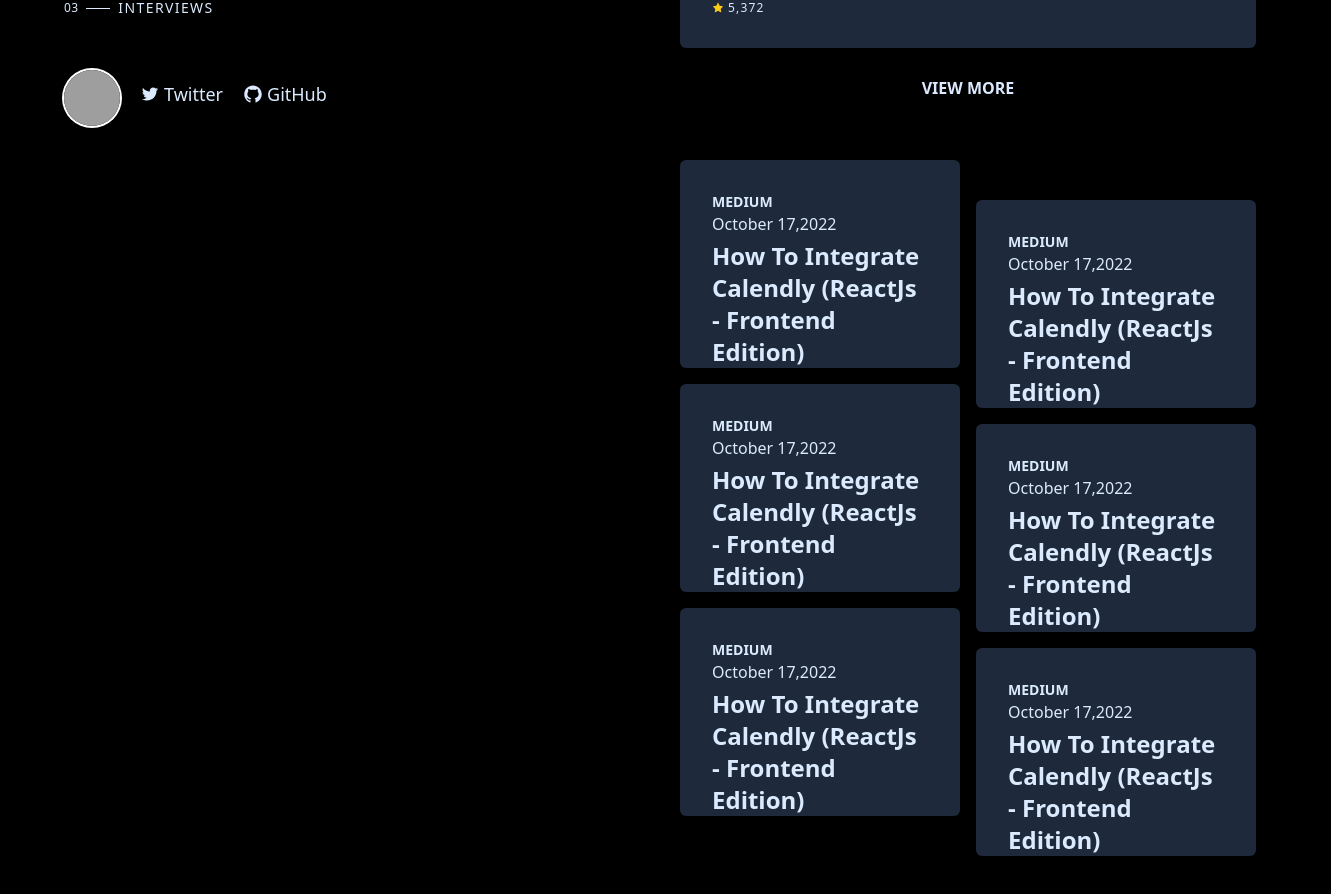
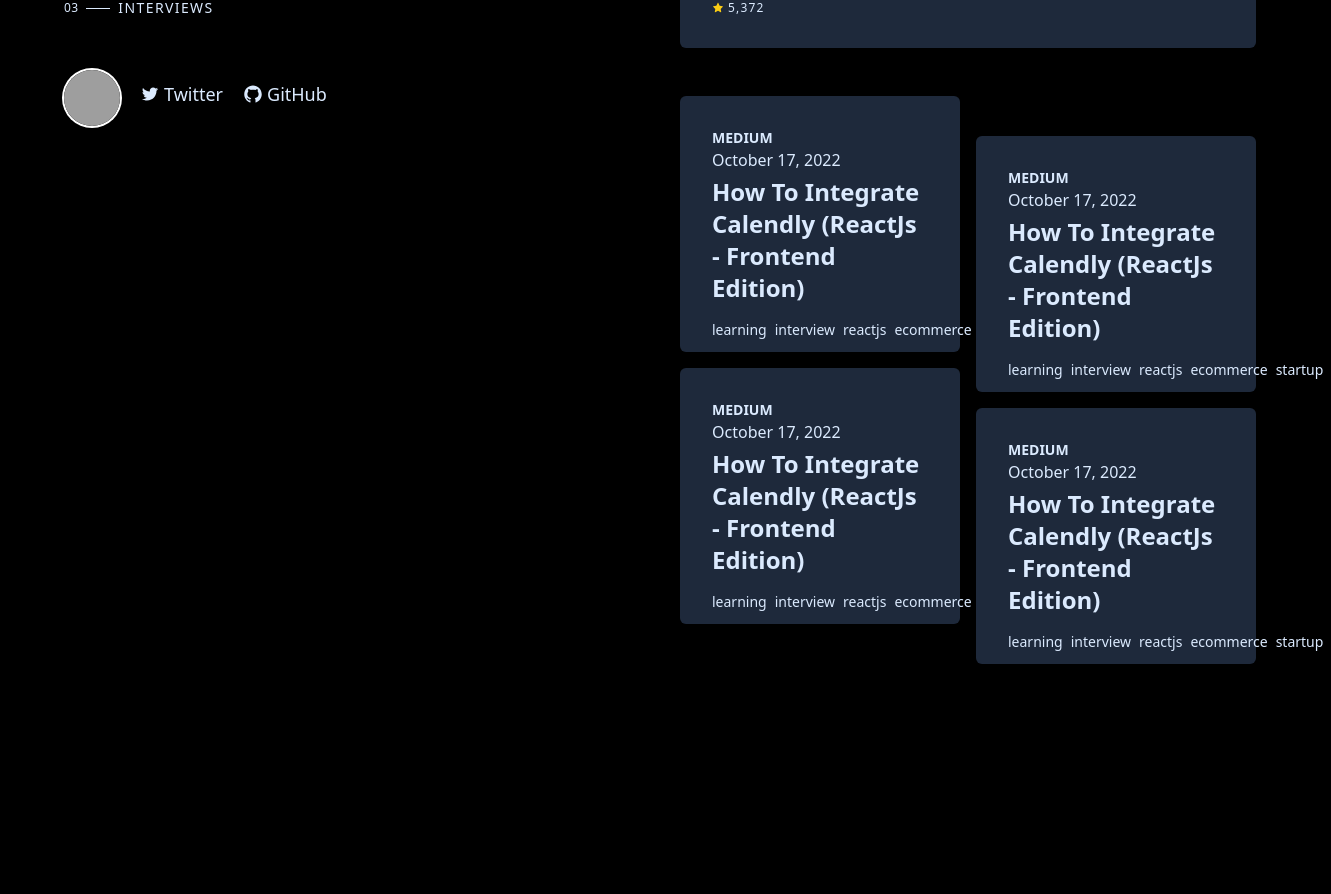
Before and after one commit to lappang-cheung/dribbble-portfolio-2022-simple, a Next.js app: page / in a window 1280 px wide. Shown: the part 560-1454 px from the top of the page, 1331 px wide, since content can reach past the window. After the commit the page ends 1328 px from the top, so only its background shows below. Built offline with nearby package versions, Linux system fonts and the light colour scheme; grey boxes are pictures that could not be loaded.

Commit message:
Add rendering of cards into separate components

```diff
--- /dev/null
+++ b/components/Cards/Card/BlogCard.js
@@ -0,0 +1,35 @@
+import {v4 as uuidv4} from "uuid";
+import PropTypes from 'prop-types'
+import GithubCard from "./GithubCard";
+
+const BlogCard = ({ item, index }) => {
+	return (
+		<a href={item.link} key={item.title + uuidv4()}>
+			<article className={`md:max-w-[22rem] md:max-h-[16rem] bg-gray-100 p-8 rounded-md dark:bg-slate-800 ` +
+				`hover:z-10 hover:scale-90 hover:dark:bg-slate-900 transition hover:ease-in delay-200 ` +
+				`${index === 1 ? 'md:mt-10' : ((index % 2 === 0 && index !==0) ? 'md:-mt-10' : '')}`}
+			         key={item.title + uuidv4()}>
+				<h3 className="uppercase text-sm font-bold">{item.type}</h3>
+				<h6>{item.date}</h6>
+				<h1 className="font-semibold text-2xl py-1">{item.title}</h1>
+				<ul className="flex flex-row text-sm my-3">
+					{
+						item.categories.map(category => {
+							return <li className="pr-2 border-b-blue-200 rounded"
+							           key={item.category + uuidv4()}>
+								{category}
+							</li>
+						})
+					}
+				</ul>
+			</article>
+		</a>
+	)
+}
+
+BlogCard.propTypes ={
+	item: PropTypes.object.isRequired,
+	index: PropTypes.number.isRequired
+}
+
+export default BlogCard
--- /dev/null
+++ b/components/Cards/Card/GithubCard.js
@@ -0,0 +1,25 @@
+import {v4 as uuidv4} from "uuid";
+import {AiFillStar} from "react-icons/ai";
+import PropTypes from 'prop-types'
+
+
+const GithubCard = ({ item }) => {
+	return (
+		<a href={item.link} key={item.title + uuidv4()}>
+			<article className="bg-gray-100 p-8 mb-2 rounded-md dark:bg-slate-800 hover:z-10 hover:scale-90 hover:dark:bg-slate-900 transition hover:ease-in delay-200">
+				<p className="uppercase text-sm font-bold">{item.type}</p>
+				<h3 className="font-semibold text-2xl py-1">{item.title}</h3>
+				<p className="py-1 text-sm">{item.description}</p>
+				<div className="flex flex-row align-middle text-xs mt-2 tracking-widest">
+					<AiFillStar className="mt-0.5 mr-1 text-yellow-400"/>{item.star}
+				</div>
+			</article>
+		</a>
+	)
+}
+
+GithubCard.propTypes ={
+	item: PropTypes.object.isRequired,
+}
+
+export default GithubCard
--- a/components/Cards/Cards.js
+++ b/components/Cards/Cards.js
@@ -1,5 +1,8 @@
 import {AiFillStar} from "react-icons/ai";
 import { v4 as uuidv4 } from 'uuid'
+
+import GithubCard from "./Card/GithubCard";
+import BlogCard from "./Card/BlogCard";
 
 const Cards = () => {
 
@@ -55,30 +58,91 @@
 		},
 	]
 
-	const renderGithubItems = (items, limit = 0) => {
+	const blogData = [
+		{
+			type: 'medium',
+			date: 'October 17, 2022',
+			title: 'How To Integrate Calendly (ReactJs - Frontend Edition)',
+			categories: ["learning", "interview", "reactjs", "ecommerce", "startup"],
+			link: '#'
+		},
+		{
+			type: 'medium',
+			date: 'October 17, 2022',
+			title: 'How To Integrate Calendly (ReactJs - Frontend Edition)',
+			categories: ["learning", "interview", "reactjs", "ecommerce", "startup"],
+			link: '#'
+		},
+		{
+			type: 'medium',
+			date: 'October 17, 2022',
+			title: 'How To Integrate Calendly (ReactJs - Frontend Edition)',
+			categories: ["learning", "interview", "reactjs", "ecommerce", "startup"],
+			link: '#'
+		},
+		{
+			type: 'medium',
+			date: 'October 17, 2022',
+			title: 'How To Integrate Calendly (ReactJs - Frontend Edition)',
+			categories: ["learning", "interview", "reactjs", "ecommerce", "startup"],
+			link: '#'
+		},
+		{
+			type: 'medium',
+			date: 'October 17, 2022',
+			title: 'How To Integrate Calendly (ReactJs - Frontend Edition)',
+			categories: ["learning", "interview", "reactjs", "ecommerce", "startup"],
+			link: '#'
+		},
+		{
+			type: 'medium',
+			date: 'October 17, 2022',
+			title: 'How To Integrate Calendly (ReactJs - Frontend Edition)',
+			categories: ["learning", "interview", "reactjs", "ecommerce", "startup"],
+			link: '#'
+		},
+		{
+			type: 'medium',
+			date: 'October 17, 2022',
+			title: 'How To Integrate Calendly (ReactJs - Frontend Edition)',
+			categories: ["learning", "interview", "reactjs", "ecommerce", "startup"],
+			link: '#'
+		},
+		{
+			type: 'medium',
+			date: 'October 17, 2022',
+			title: 'How To Integrate Calendly (ReactJs - Frontend Edition)',
+			categories: ["learning", "interview", "reactjs", "ecommerce", "startup"],
+			link: '#'
+		},
+		{
+			type: 'medium',
+			date: 'October 17, 2022',
+			title: 'How To Integrate Calendly (ReactJs - Frontend Edition)',
+			categories: ["learning", "interview", "reactjs", "ecommerce", "startup"],
+			link: '#'
+		}
+	]
+
+	const renderItems = (items, limit = 0, type = '') => {
 		const index = limit === 0 || limit >= items.length ? items.length - 1 : limit
-		return items.slice(0, index).map(item => {
-			return (
-				<a href={item.link} key={item.title + uuidv4()}>
-					<article className="bg-gray-100 p-8 mb-2 rounded-md dark:bg-slate-800 hover:z-10 hover:scale-90 hover:dark:bg-slate-900 transition hover:ease-in delay-200">
-						<p className="uppercase text-sm font-bold">{item.type}</p>
-						<h3 className="font-semibold text-2xl py-1">{item.title}</h3>
-						<p className="py-1 text-sm">{item.description}</p>
-						<div className="flex flex-row align-middle text-xs mt-2 tracking-widest">
-							<AiFillStar className="mt-0.5 mr-1 text-yellow-400"/>{item.star}
-						</div>
-					</article>
-				</a>
-			)
-		})
+
+		switch (type.toLowerCase()) {
+			case 'github':
+				return items.slice(0, index).map(item => {
+					return <GithubCard item={item} key={item.title + uuidv4()}/>
+				})
+			case 'blog':
+				return items.slice(0, index).map((item, index) => {
+					return <BlogCard item={item} index={index} key={item.title + uuidv4()}/>
+				})
+			default:
+				return null
+		}
 	}
 
-	const renderBlogItems = (item, limit = 0) => {
-		return null
-	}
-
-	const renderViewMoreBtn = (items, renderList, display = true) => {
-		return renderList.length < items.length && display &&
+	const renderViewMoreBtn = (items, renderList, show = false) => {
+		return renderList.length < items.length && show &&
 				<span className="w-full flex justify-center py-5">
 						<button className="text-md font-semibold uppercase">View More</button>
 				</span>
@@ -87,40 +151,14 @@
 	return (
 		<section className="w-full md:ml-10 mb-16">
 			<div className="w-full pb-10">
-				{data && renderGithubItems(data, 3)}
-				{renderViewMoreBtn(data, renderGithubItems(data, 3))}
+				{data && renderItems(data,3,'github')}
+				{renderViewMoreBtn(data, renderItems(data,3,'github'), false)}
 			</div>
-			<div className="w-full pb-10 grid grid-cols-1 gap-4 md:grid-cols-2">
-				<article className="md:max-w-[22rem] md:max-h-[13rem] bg-gray-100 p-8 rounded-md dark:bg-slate-800 hover:z-10 hover:scale-90 hover:dark:bg-slate-900 transition hover:ease-in delay-200">
-					<h3 className="uppercase text-sm font-bold">Medium</h3>
-					<h6>October 17,2022</h6>
-					<h1 className="font-semibold text-2xl py-1">How To Integrate Calendly (ReactJs - Frontend Edition)</h1>
-				</article>
-				<article className="md:max-w-[22rem] md:max-h-[13rem] md:mt-10 bg-gray-100 p-8 rounded-md dark:bg-slate-800 hover:z-10 hover:scale-90 hover:dark:bg-slate-900 transition hover:ease-in delay-200">
-					<h3 className="uppercase text-sm font-bold">Medium</h3>
-					<h6>October 17,2022</h6>
-					<h1 className="font-semibold text-2xl py-1">How To Integrate Calendly (ReactJs - Frontend Edition)</h1>
-				</article>
-				<article className="md:max-w-[22rem] md:max-h-[13rem] md:-mt-10 bg-gray-100 p-8 rounded-md dark:bg-slate-800 hover:z-10 hover:scale-90 hover:dark:bg-slate-900 transition hover:ease-in delay-200">
-					<h3 className="uppercase text-sm font-bold">Medium</h3>
-					<h6>October 17,2022</h6>
-					<h1 className="font-semibold text-2xl py-1">How To Integrate Calendly (ReactJs - Frontend Edition)</h1>
-				</article>
-				<article className="max-w-[22rem] max-h-[13rem] bg-gray-100 p-8 rounded-md dark:bg-slate-800 hover:z-10 hover:scale-90 hover:dark:bg-slate-900 transition hover:ease-in delay-200">
-					<h3 className="uppercase text-sm font-bold">Medium</h3>
-					<h6>October 17,2022</h6>
-					<h1 className="font-semibold text-2xl py-1">How To Integrate Calendly (ReactJs - Frontend Edition)</h1>
-				</article>
-				<article className="max-w-[22rem] max-h-[13rem] -mt-10 bg-gray-100 p-8 rounded-md dark:bg-slate-800 hover:z-10 hover:scale-90 hover:dark:bg-slate-900 transition hover:ease-in delay-200">
-					<h3 className="uppercase text-sm font-bold">Medium</h3>
-					<h6>October 17,2022</h6>
-					<h1 className="font-semibold text-2xl py-1">How To Integrate Calendly (ReactJs - Frontend Edition)</h1>
-				</article>
-				<article className="max-w-[22rem] max-h-[13rem] bg-gray-100 p-8 rounded-md dark:bg-slate-800 hover:z-10 hover:scale-90 hover:dark:bg-slate-900 transition hover:ease-in delay-200">
-					<h3 className="uppercase text-sm font-bold">Medium</h3>
-					<h6>October 17,2022</h6>
-					<h1 className="font-semibold text-2xl py-1">How To Integrate Calendly (ReactJs - Frontend Edition)</h1>
-				</article>
+			<div className="w-full grid grid-cols-1 gap-4 md:grid-cols-2">
+				{blogData && renderItems(blogData, 4, 'blog')}
+			</div>
+			<div className="w-full pb-10">
+				{renderViewMoreBtn(blogData, renderItems(blogData, 4, 'blog'), false)}
 			</div>
 		</section>
 	)
--- a/package.json
+++ b/package.json
@@ -12,6 +12,7 @@
     "autoprefixer": "^10.4.2",
     "next": "12.1.0",
     "postcss": "^8.4.6",
+    "prop-types": "^15.8.1",
     "react": "17.0.2",
     "react-dom": "17.0.2",
     "react-icons": "^4.3.1",
```
